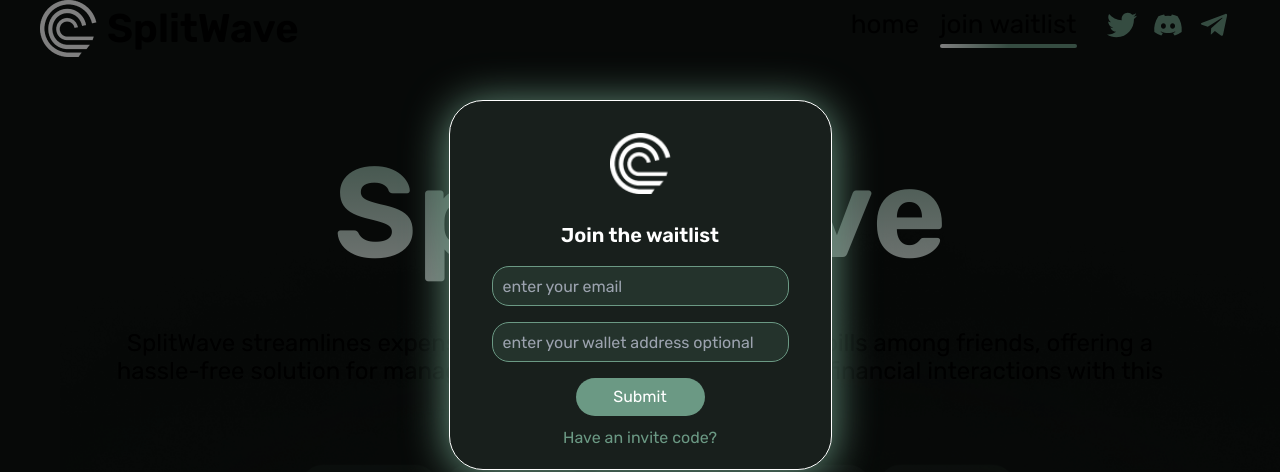
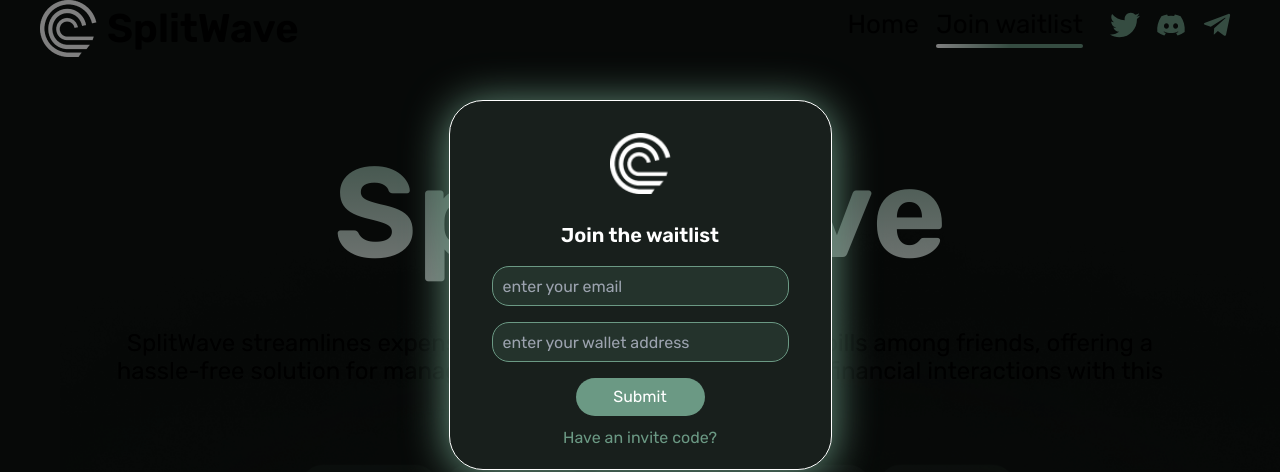
Before and after one commit to SplitWave/waitlist, a Next.js app: page / in a window 1280 px wide. Both pictures are taken after a click on the element "Join Waitlist". Shown: the top 472 px of the page. Built offline with nearby package versions, Linux system fonts and the light colour scheme; no server answers.

Commit message:
update nav links

```diff
--- a/app/components/navBar.tsx
+++ b/app/components/navBar.tsx
@@ -7,7 +7,7 @@
 
 const NavBar: React.FC = () => {
   return (
-    <nav className="w-full px-[2.5rem] md:flex md:flex-row items-center md:justify-between ">
+    <nav className="w-full px-[2.5rem] md:flex md:flex-row items-center md:justify-between">
       <div className=" md:w-[16rem] flex flex-row items-center ">
         <Image
           src={Logo}
@@ -20,29 +20,29 @@
       </div>
 
       <div className=" w-1/3 md:flex md:flex-row font-normal text-[1.625rem] leading-[1.875rem] md:justify-evenly ">
-        <div className=""> home</div>
+        <div className=""> Home</div>
         <div className=" ml-[0.625rem]  relative pb-[0.5rem] ">
-          join waitlist
+          Join waitlist
           <div className="absolute inset-x-0 bottom-0 h-1 rounded-[0.625rem] bg-gradient-to-r from-[#FFFFFF] via-[#6B9984] to-[#6B9984]"></div>
         </div>
 
         <div className="flex space-x-4 text-[#6B9984] ml-[1.25rem] ">
           <a
-            href="https://twitter.com/your_twitter_handle"
+            href="https://twitter.com/splitwaveapp"
             target="_blank"
             rel="noopener noreferrer"
           >
             <FaTwitter size={30} />
           </a>
           <a
-            href="https://discord.gg/your_discord_invite"
+            href="https://discord.gg/2G9XftNgTN"
             target="_blank"
             rel="noopener noreferrer"
           >
             <FaDiscord size={30} />
           </a>
           <a
-            href="https://t.me/your_telegram_channel"
+            href="https://t.me/splitwave"
             target="_blank"
             rel="noopener noreferrer"
           >
--- a/app/components/waitlistForum.tsx
+++ b/app/components/waitlistForum.tsx
@@ -1,7 +1,7 @@
 "use client";
 
 import React, { useState } from "react";
-import { doc, getDoc, setDoc } from "firebase/firestore";
+import { doc, getDoc, setDoc, addDoc, collection } from "firebase/firestore";
 import { db } from "../lib/firebase";
 import Image from "next/image";
 import Logo from "../images/logo.png";
@@ -16,8 +16,8 @@
     e.preventDefault();
 
     try {
-      // Update data to Firebase
-      await setDoc(doc(db, "waitlist"), {
+      // Add data to Firestore
+      await addDoc(collection(db, "waitlist"), {
         email,
         walletAddress,
       });
@@ -25,9 +25,10 @@
       // Set isShared to true
       setIsShared(true);
     } catch (error) {
-      console.error("Error updating data to Firebase:", error);
+      console.error("Error adding data to Firestore:", error);
     }
   };
+
 
   const handleTweet = () => {
     // Handle tweet functionality here
@@ -56,7 +57,7 @@
           type="text"
           value={walletAddress}
           onChange={(e) => setWalletAddress(e.target.value)}
-          placeholder="enter your wallet address optional "
+          placeholder="enter your wallet address "
           className=" w-full mt-[1rem] h-[2.5rem] px-[0.625rem] text-[1rem] text-[#6B99862B] rounded-[1.0625rem] bg-[#24332C] border-[#6B9984] border-[0.0625rem] "
         />
         <br />
```
